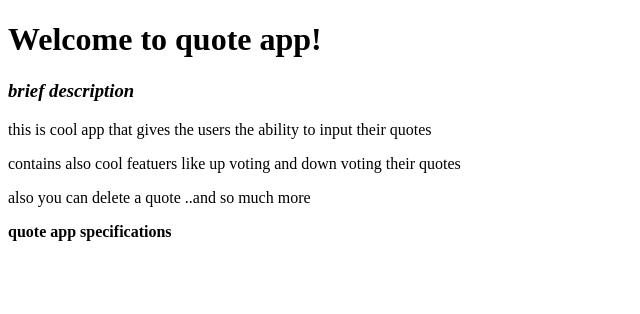
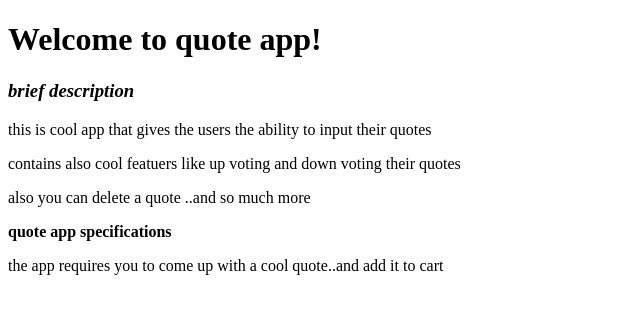
Before and after one commit to mishael254/Angular-IP-1, an Angular app in the folder quotes/: page / in a window 1280 px wide. Shown: the top 314 px of the page, without its empty margins (0-640 px from the left). Built offline with nearby package versions, Linux system fonts and the light colour scheme.

Commit message:
new paragraph to dispay quotes specifications

```diff
--- a/quotes/src/app/app.component.html
+++ b/quotes/src/app/app.component.html
@@ -4,3 +4,4 @@
 <p>contains also cool featuers like up voting and down voting their quotes</p>
 <p>also you can delete a quote ..and so much more</p>
 <p><strong>quote app specifications</strong></p>
+<p>the app requires you to come up with a cool quote..and add it to cart</p>
```
